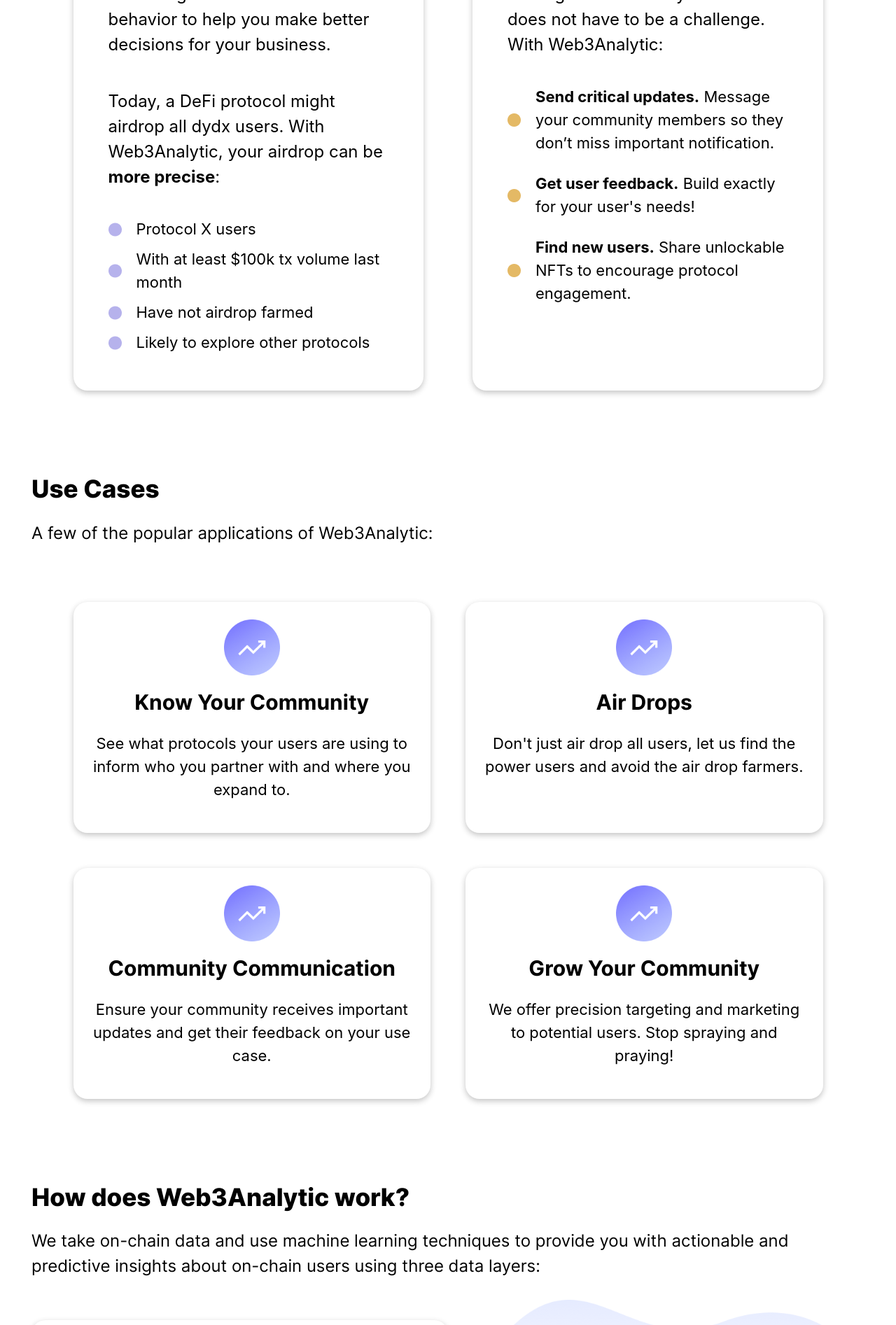
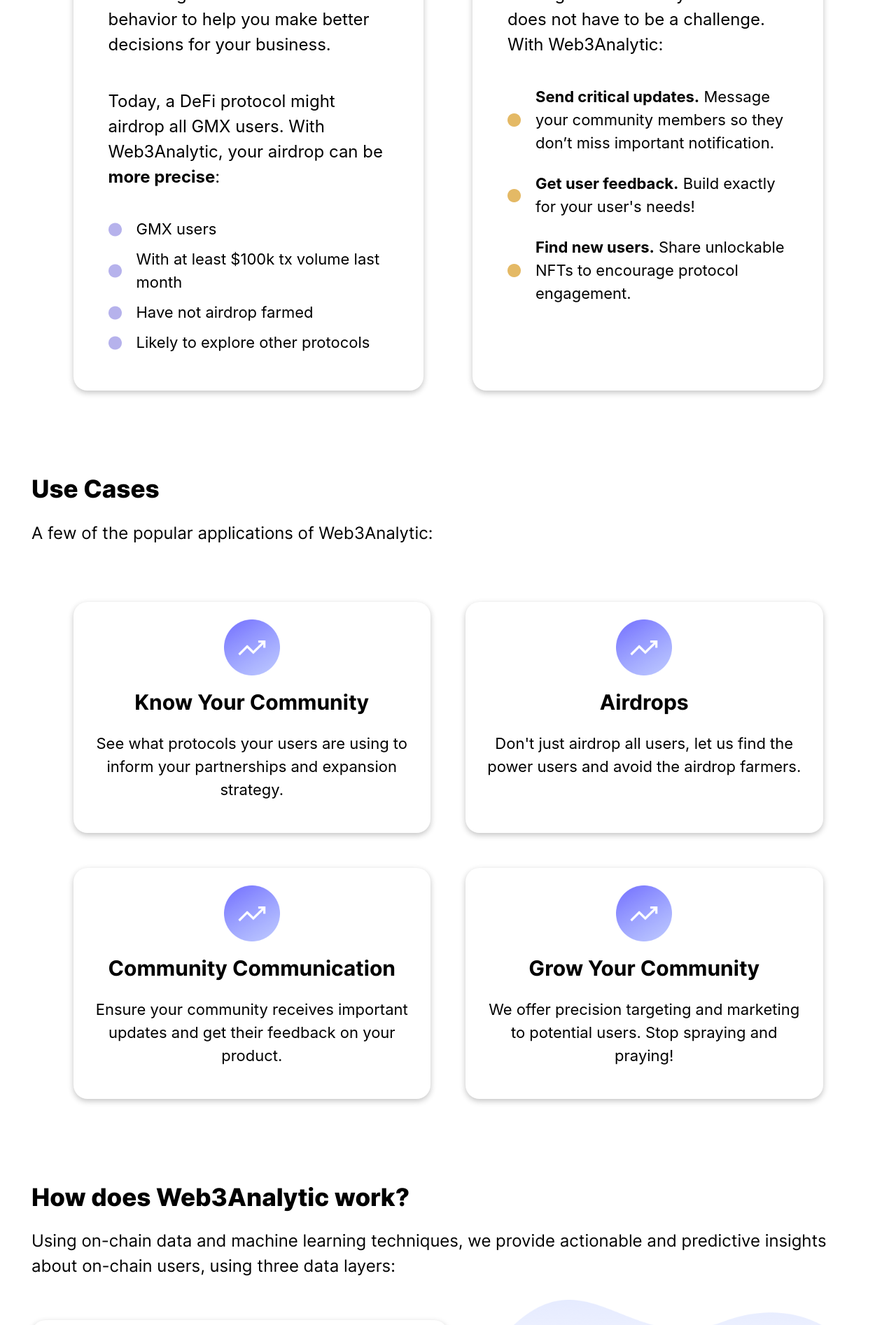
Before and after one commit to web3analytic-xyz/landing-page, a React (Create React App) app: page / in a window 1280 px wide. Shown: the part 1300-3193 px from the top of the page at 70% size. Built offline with nearby package versions, Linux system fonts and the light colour scheme.

Commit message:
fixes from suggestions

```diff
--- a/src/pages/Home/Home.js
+++ b/src/pages/Home/Home.js
@@ -133,11 +133,11 @@
                 <ProductSectionBoxDesc>Data insights on cross-chain wallet behavior to help you make better decisions for your business.
                 </ProductSectionBoxDesc>
                 <br/>
-                <ProductSectionBoxDesc>Today, a DeFi protocol might airdrop all dydx users. With Web3Analytic, your airdrop can be <b>more precise</b>:
+                <ProductSectionBoxDesc>Today, a DeFi protocol might airdrop all GMX users. With Web3Analytic, your airdrop can be <b>more precise</b>:
                 </ProductSectionBoxDesc>
                 <br/>
                 <Ul>
-                  <LiPurple>Protocol X users</LiPurple>
+                  <LiPurple>GMX users</LiPurple>
                   <LiPurple>With at least $100k tx volume last month</LiPurple>
                   <LiPurple>Have not airdrop farmed</LiPurple>
                   <LiPurple>Likely to explore other protocols</LiPurple>
@@ -169,15 +169,15 @@
               <UseCaseSectionBoxImg src={Arrow} />
               <UseCaseWrapper>
                 <UseCaseSectionBoxTitle>Know Your Community</UseCaseSectionBoxTitle>
-                <UseCaseSectionBoxDesc>See what protocols your users are using to inform who you partner with and where you expand to.
+                <UseCaseSectionBoxDesc>See what protocols your users are using to inform your partnerships and expansion strategy.
                 </UseCaseSectionBoxDesc>
               </UseCaseWrapper>
             </UseCaseSectionBox>
             <UseCaseSectionBox>
               <UseCaseSectionBoxImg src={Arrow} />
               <UseCaseWrapper>
-                <UseCaseSectionBoxTitle>Air Drops</UseCaseSectionBoxTitle>
-                <UseCaseSectionBoxDesc>Don&apos;t just air drop all users, let us find the power users and avoid the air drop farmers.
+                <UseCaseSectionBoxTitle>Airdrops</UseCaseSectionBoxTitle>
+                <UseCaseSectionBoxDesc>Don&apos;t just airdrop all users, let us find the power users and avoid the airdrop farmers.
                 </UseCaseSectionBoxDesc>
               </UseCaseWrapper>
             </UseCaseSectionBox>
@@ -185,7 +185,7 @@
               <UseCaseSectionBoxImg src={Arrow} />
               <UseCaseWrapper>
                 <UseCaseSectionBoxTitle>Community Communication</UseCaseSectionBoxTitle>
-                <UseCaseSectionBoxDesc>Ensure your community receives important updates and get their feedback on your use case.
+                <UseCaseSectionBoxDesc>Ensure your community receives important updates and get their feedback on your product.
                 </UseCaseSectionBoxDesc>
               </UseCaseWrapper>
             </UseCaseSectionBox>
@@ -201,7 +201,7 @@
         </FullPageSectionWrapper>
         <FullPageSectionWrapper>
           <SectionTitle>How does Web3Analytic work?</SectionTitle>
-          <SectionDesc>We take on-chain data and use machine learning techniques to provide you with actionable and predictive insights about on-chain users using three data layers:
+          <SectionDesc>Using on-chain data and machine learning techniques, we provide actionable and predictive insights about on-chain users, using three data layers:
           </SectionDesc>
           <AlgorithmWrapper>
             <SectionData>
```
